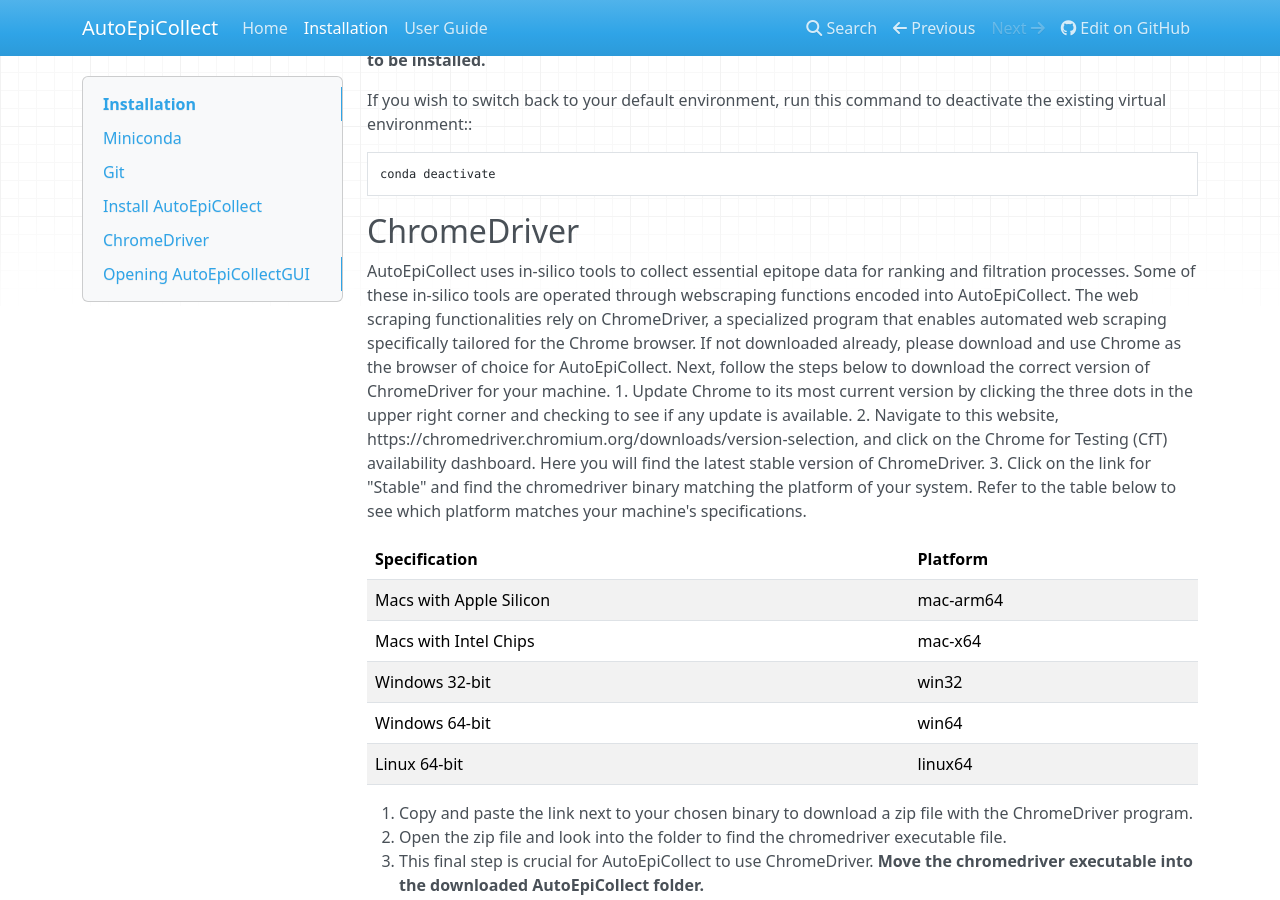
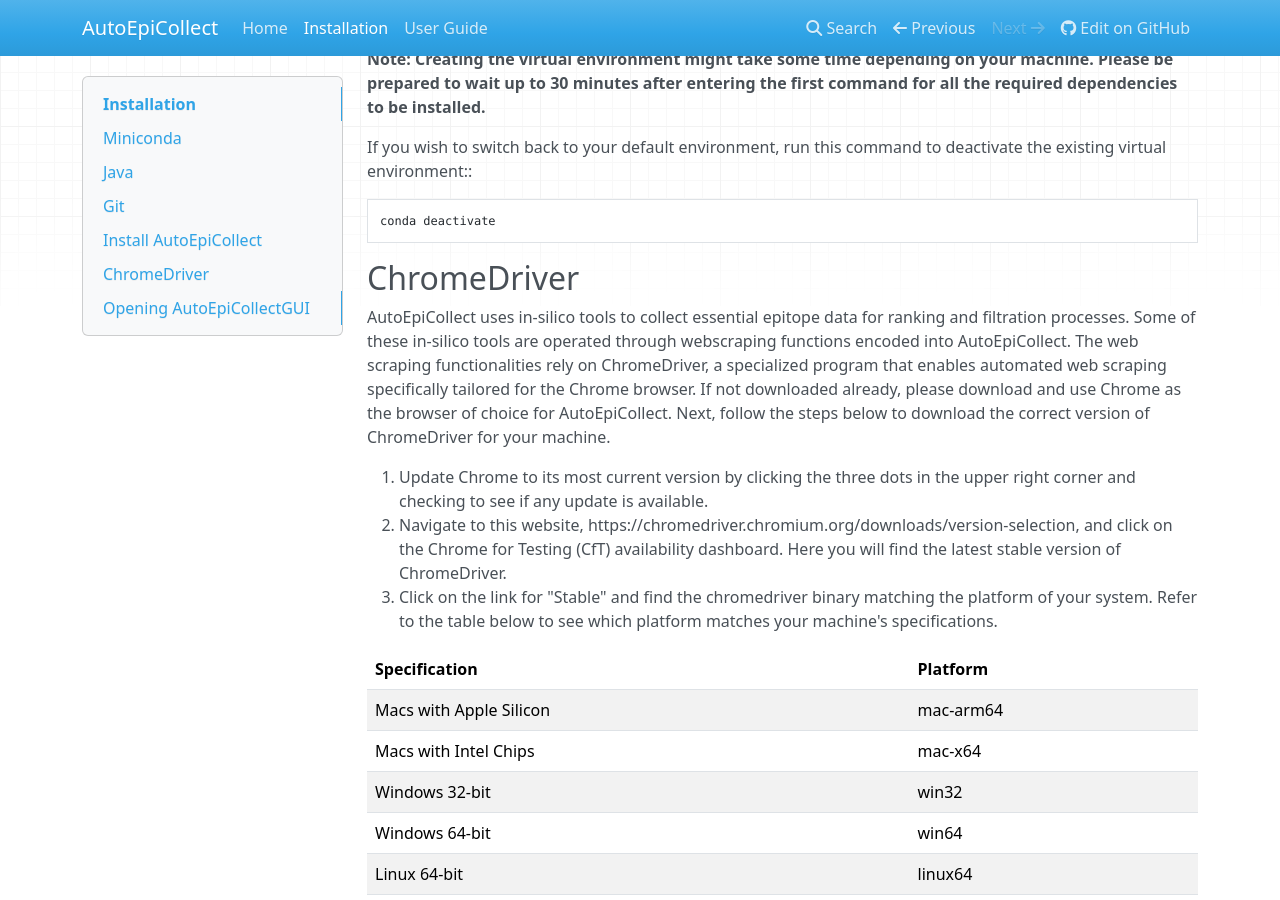
Before and after one commit to mvsamudrala/AutoEpiCollect, an MkDocs documentation site: the page built from docs/installation.md, in a window 1280 px wide and 900 px high, scrolled down 2280 px. Built offline with MkDocs 1.6.1, drawn with Linux system fonts in a browser that asks for light colours; nearby versions of some CDN libraries.

Commit message:
Update docs

```diff
--- a/docs/installation.md
+++ b/docs/installation.md
@@ -54,6 +54,9 @@
 website, download the Python 3.x installer compatible with your system, open the downloaded file, and follow the
 instructions to finish the Miniconda installation.**
 
+## Java
+
+
 ## Git
 Git is a version control system that tracks changes in computer files, mainly source code. AutoEpiCollect is hosted
 on GitHub, a platform that stores Git repositories. Installing Git will allow you to easily download the most
@@ -104,6 +107,7 @@
 functionalities rely on ChromeDriver, a specialized program that enables automated web scraping specifically tailored
 for the Chrome browser. If not downloaded already, please download and use Chrome as the browser of choice for
 AutoEpiCollect. Next, follow the steps below to download the correct version of ChromeDriver for your machine.
+
 1. Update Chrome to its most current version by clicking the three dots in the upper right corner and checking to
    see if any update is available.
 2. Navigate to this website, https://chromedriver.chromium.org/downloads/version-selection, and click on the Chrome
```
